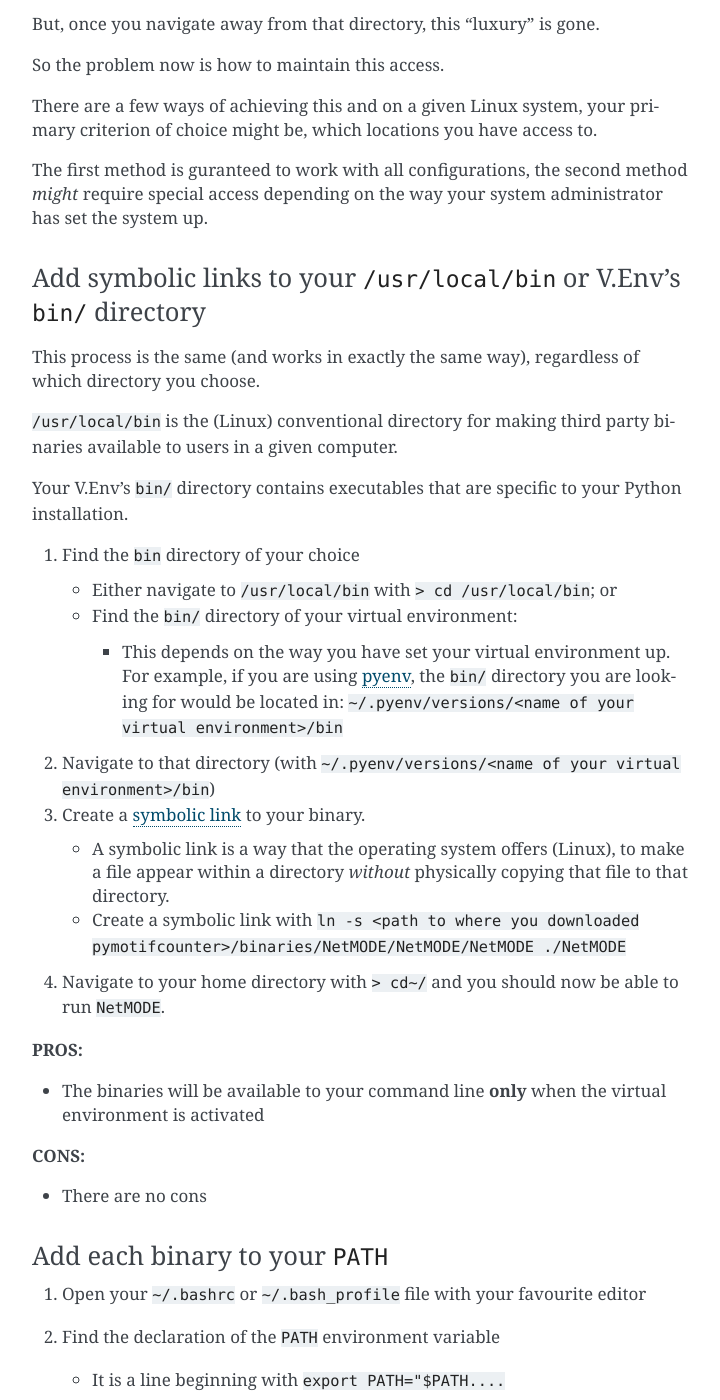
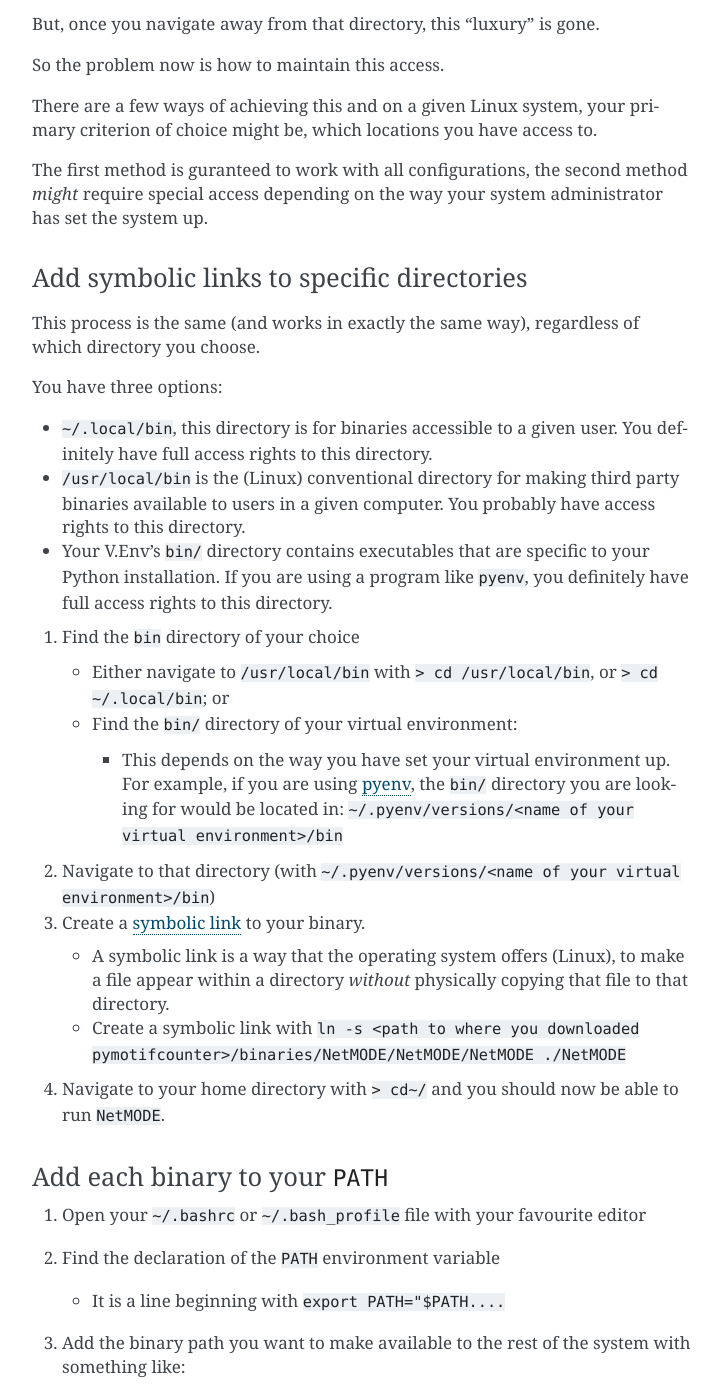
Before and after one commit to aanastasiou/pymotifcounter, a Sphinx documentation site: the page built from doc/source/installation.rst, in a window 1280 px wide and 1400 px high, scrolled down 1896 px. Shown: the whole window, without its empty margins (388-1108 px from the left). Built offline with Sphinx 7.4.7, drawn with Linux system fonts in a browser that asks for light colours; some of the changed text lies outside the part shown.

Commit message:
Ammended the installation process to add ~/.local/bin

```diff
--- a/doc/source/installation.rst
+++ b/doc/source/installation.rst
@@ -87,21 +87,28 @@ The first method is guranteed to work with all configurations, the second method
 special access depending on the way your system administrator has set the system up.
 
 
-Add symbolic links to your ``/usr/local/bin`` or V.Env's ``bin/`` directory
----------------------------------------------------------------------------
+Add symbolic links to specific directories
+------------------------------------------
 
 This process is the same (and works in exactly the same way), regardless of which
 directory you choose.
 
-``/usr/local/bin`` is the (Linux) conventional directory for making third party binaries
-available to users in a given computer.
+You have three options:
 
-Your V.Env's ``bin/`` directory contains executables that are specific to your Python installation.
+* ``~/.local/bin``, this directory is for binaries accessible to a given user. You definitely
+  have full access rights to this directory.
+
+* ``/usr/local/bin`` is the (Linux) conventional directory for making third party binaries
+  available to users in a given computer. You probably have access rights to this directory.
+
+* Your V.Env's ``bin/`` directory contains executables that are specific to your Python installation.
+  If you are using a program like ``pyenv``, you definitely have full access rights to this directory.
 
 
 1. Find the ``bin`` directory of your choice
 
-   * Either navigate to ``/usr/local/bin`` with ``> cd /usr/local/bin``; or
+   * Either navigate to ``/usr/local/bin`` with ``> cd /usr/local/bin``,
+     or ``> cd ~/.local/bin``; or
 
    * Find the ``bin/`` directory of your virtual environment:
 
@@ -121,14 +128,6 @@ Your V.Env's ``bin/`` directory contains executables that are specific to your P
 
 4. Navigate to your home directory with ``> cd~/`` and you should now be able to run ``NetMODE``.
 
-
-**PROS:**
-
-* The binaries will be available to your command line **only** when the virtual environment is activated
-
-**CONS:**
-
-* There are no cons
 
 Add each binary to your ``PATH``
 --------------------------------
@@ -150,12 +149,3 @@ Add each binary to your ``PATH``
 
 4. "Source" your ``.bashrc`` or ``.bash_profile`` file (depending on which one you edited in step 1) for
    the changes to take effect.
-
-
-**PROS:**
-
-* The binaries are always available throughout your system.
-
-**CONS:**
-
-* There are no cons
```
